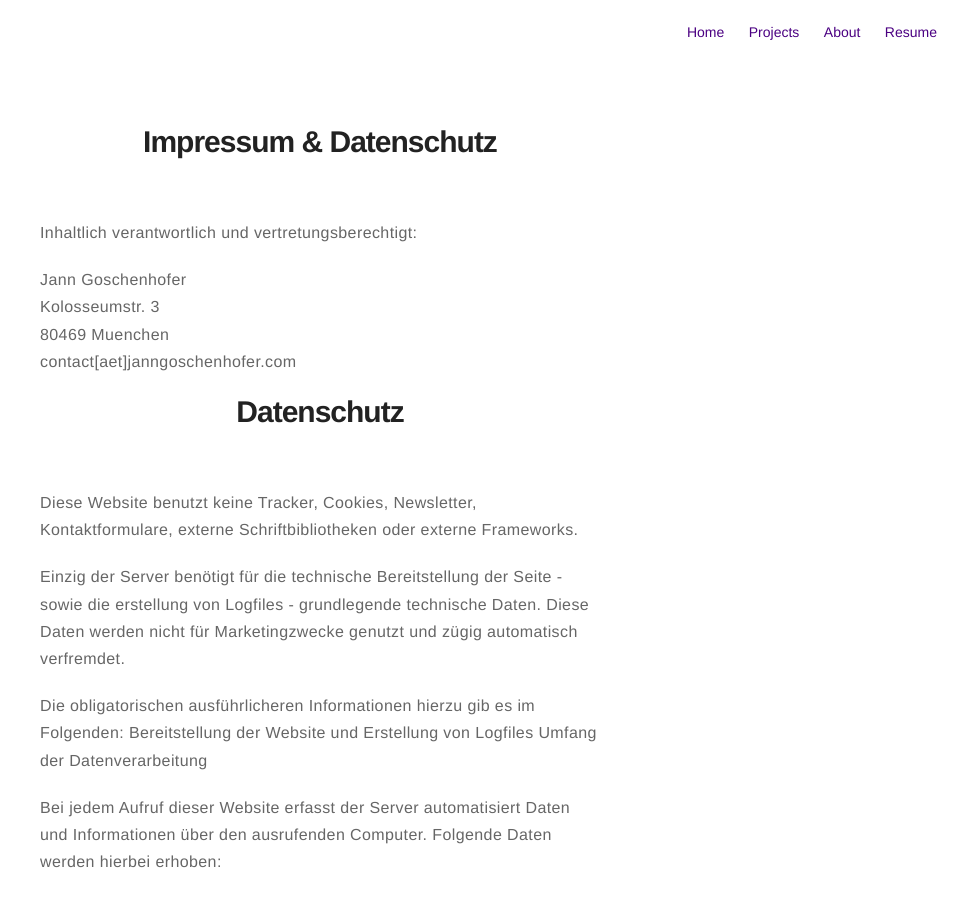
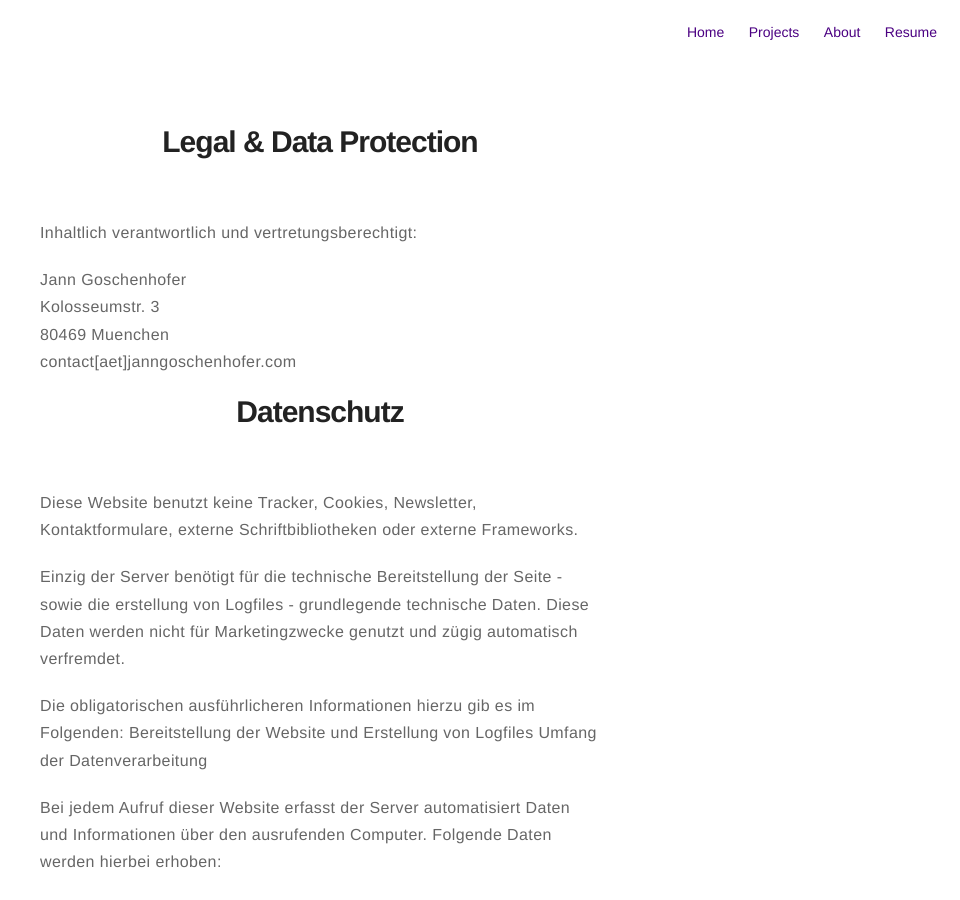
Before and after one commit to antonschneider90/antonschneider90.github.io, a Jekyll site: the page built from legal.md, in a window 1280 px wide and 900 px high. Shown: the whole window, without its empty margins (320-1280 px from the left). Built offline with Jekyll 4.4.1, drawn with Linux system fonts in a browser that asks for light colours.

Commit message:
Update legal.md

```diff
--- a/legal.md
+++ b/legal.md
@@ -3,7 +3,7 @@ title: Legal
 layout: page
 ---
 
-# Impressum & Datenschutz
+# Legal & Data Protection
 
 Inhaltlich verantwortlich und vertretungsberechtigt:
 
```
